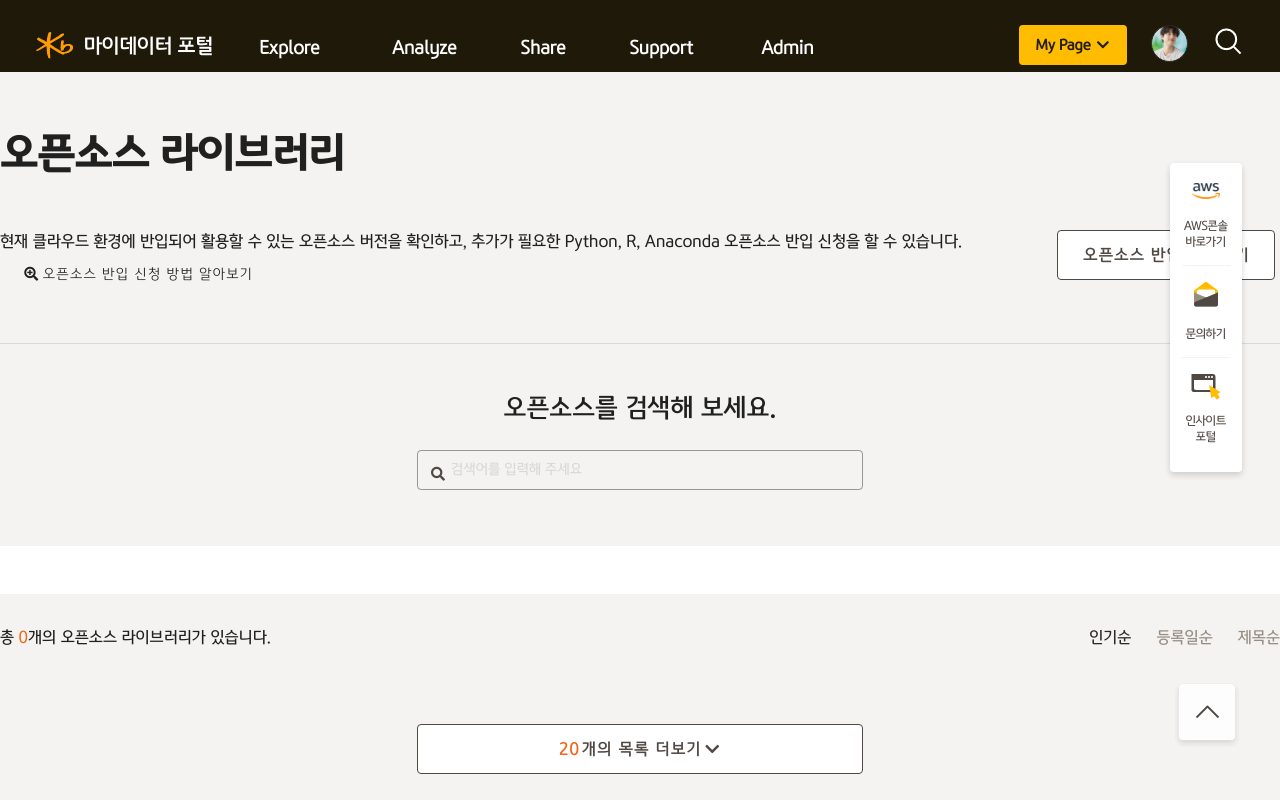
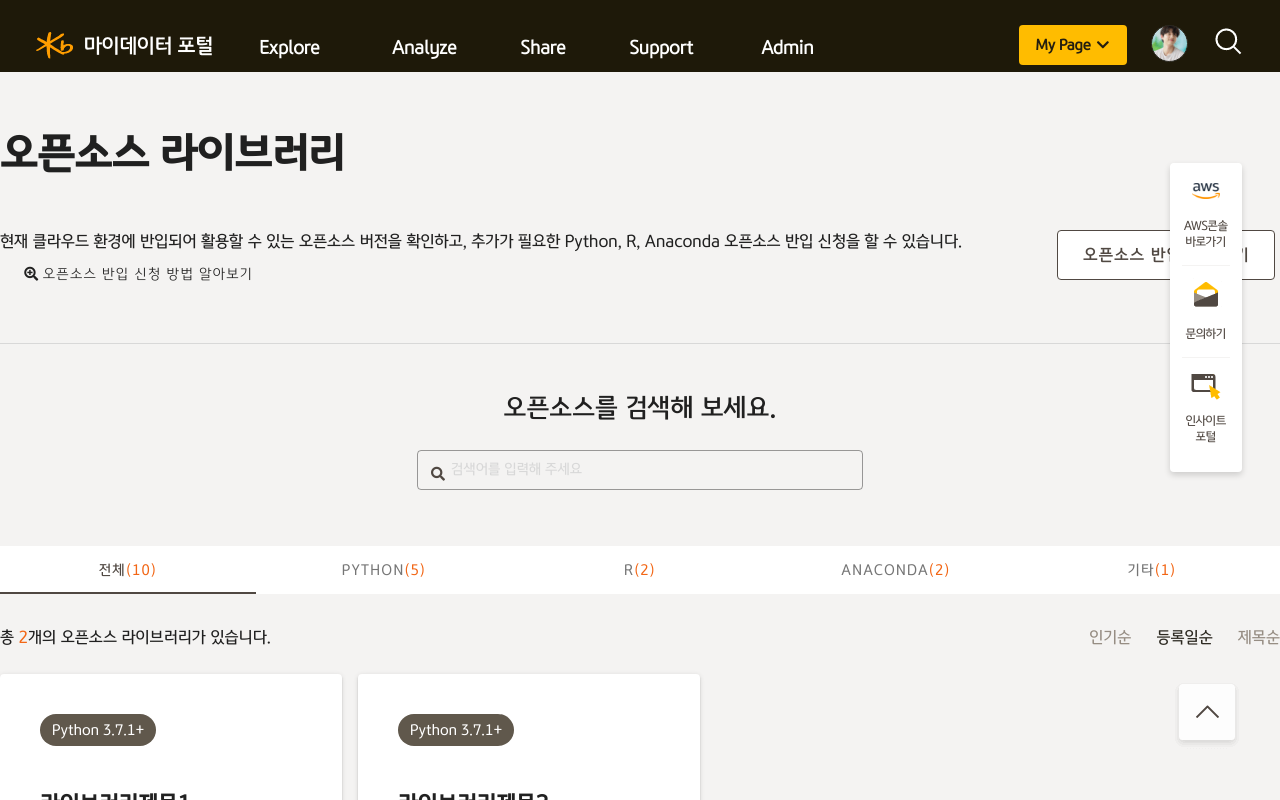
Before and after one commit to gesazumo/vuedata, a Vue app: page /analyze/ana007 in a window 1280 px wide. Shown: the top 800 px of the page. Built offline with nearby package versions, Linux system fonts and the light colour scheme; what vue-toasted would draw is missing.

Commit message:
오픈소스 라이브러리 리스트

```diff
--- a/src/views/analyze/ANA007.vue
+++ b/src/views/analyze/ANA007.vue
@@ -62,9 +62,27 @@
 						</div>
 						<div class="sort">
 							<ul>
-								<li><a href="#" class="on">인기순</a></li>
-								<li><a href="#">등록일순</a></li>
-								<li><a href="#">제목순</a></li>
+								<li>
+									<a
+										@click="clickLikeSort()"
+										v-bind:class="{ on: likeSortFlag }"
+										>인기순</a
+									>
+								</li>
+								<li>
+									<a
+										@click="clickRegDateSort()"
+										v-bind:class="{ on: regDateSortFlag }"
+										>등록일순</a
+									>
+								</li>
+								<li>
+									<a
+										@click="clickNameSort()"
+										v-bind:class="{ on: nameSortFlag }"
+										>제목순</a
+									>
+								</li>
 							</ul>
 						</div>
 					</div>
@@ -128,37 +146,74 @@
 export default {
 	data() {
 		return {
-			active_tab: 2,
+			active_tab: 0,
 			keyword: '',
 			categoryList: [],
 			cardList: [],
+			likeSortFlag: false,
+			regDateSortFlag: true,
+			nameSortFlag: false,
 		}
 	},
 	created() {
-		console.log(this.active_tab)
+		this.search('', '전체', '등록일순')
 	},
 	methods: {
+		initCategory() {
+			this.active_tab = 0
+		},
+		initSort() {
+			this.likeSortFlag = false
+			this.regDateSortFlag = true
+			this.nameSortFlag = false
+		},
 		search(keyword, category, sort) {
 			console.log('------------------SEARCH------------------')
 			console.log('keyword : ' + keyword)
 			console.log('category : ' + category)
 			console.log('sort : ' + sort)
-			// for (let i = 0; i < this.categoryList.length; i++) {
-			// 	if (this.categoryList[i].name == category) {
-			// 		this.active_tab = i
-			// 	}
-			// }
+			this.setCategory()
+			this.setCard()
 		},
 		searchKeyword() {
 			console.log('------------------SEARCH KEYWORD------------------')
 			console.log('keyword : ' + this.keyword)
+			this.initCategory()
+			this.initSort()
 			this.search(this.keyword, '전체', '등록일순')
 		},
 		searchCategory(category) {
 			console.log('------------------CATEGORY KEYWORD------------------')
-			console.log('keyword : ' + this.keyword)
 			console.log('category : ' + category)
+			this.initSort()
 			this.search(this.keyword, category, '등록일순')
+		},
+		searchSort(sort) {
+			console.log('------------------SORT KEYWORD------------------')
+			console.log('sort : ' + sort)
+			this.search(
+				this.keyword,
+				this.categoryList[this.active_tab].name,
+				sort,
+			)
+		},
+		clickLikeSort() {
+			this.likeSortFlag = true
+			this.regDateSortFlag = false
+			this.nameSortFlag = false
+			this.searchSort('인기순')
+		},
+		clickRegDateSort() {
+			this.likeSortFlag = false
+			this.regDateSortFlag = true
+			this.nameSortFlag = false
+			this.searchSort('등록일순')
+		},
+		clickNameSort() {
+			this.likeSortFlag = false
+			this.regDateSortFlag = false
+			this.nameSortFlag = true
+			this.searchSort('제목순')
 		},
 		setCategory() {
 			this.categoryList = [
@@ -168,6 +223,11 @@ export default {
 				{ name: 'ANACONDA', count: 2 },
 				{ name: '기타', count: 1 },
 			]
+			// for (let i = 0; i < this.categoryList.length; i++) {
+			// 	if (this.categoryList[i].name == category) {
+			// 		this.active_tab = i
+			// 	}
+			// }
 		},
 		setCard() {
 			this.cardList = [
```
